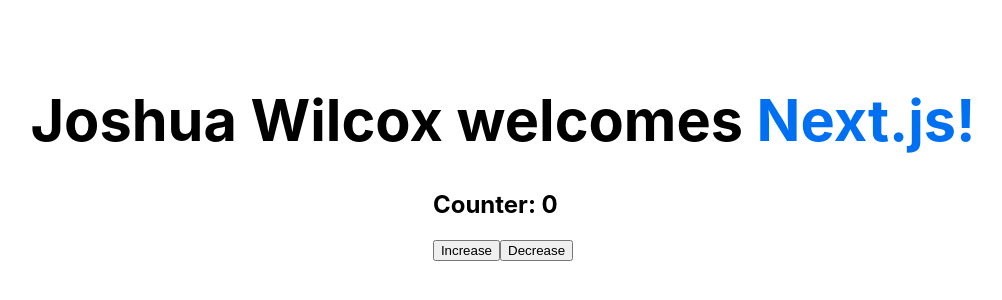
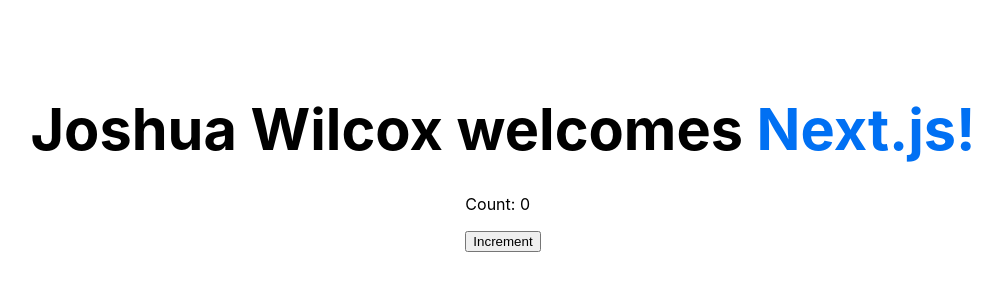
Before and after one commit to jwilcox76/first-nextjs, a Next.js app: page / in a window 1280 px wide. Shown: the part 226-526 px from the top of the page, without its empty margins (137-1139 px from the left). Built offline with nearby package versions, Linux system fonts and the light colour scheme.

Commit message:
added proper counter

```diff
--- /dev/null
+++ b/components/Counter.js
@@ -0,0 +1,12 @@
+import React, {useState} from "react";
+
+export default function Counter() {
+    const [count, setCount] = useState(0);
+
+    return (
+      <div>
+        <p>Count: {count}</p>
+        <button onClick={() => setCount(count + 1)}>Increment</button>
+      </div>
+    );
+  }
--- a/pages/index.js
+++ b/pages/index.js
@@ -1,6 +1,7 @@
 import Head from 'next/head';
 import { useState } from 'react';
 import styles from '../styles/Home.module.css';
+import Counter from "../components/counter";
 
 export default function Home() {
   const [count, setCount] = useState(0);
@@ -18,11 +19,13 @@
         Joshua Wilcox welcomes <a href="https://nextjs.org">Next.js!</a>
       </h1>
 
+      <Counter/>
+{/*
       <div>
         <h2>Counter: {count}</h2>
         <button onClick={increment} >Increase</button>
         <button onClick={decrement} >Decrease</button>
-      </div>
+      </div> */}
     </div>
   );
 }
```
